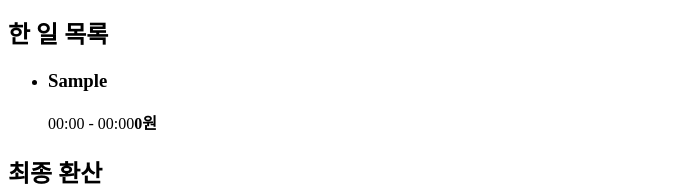
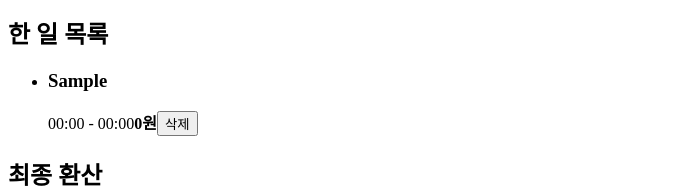
Before and after one commit to YeonsuBaek/how-much-is-your-life, a React (Create React App) app: page / in a window 1280 px wide. Both pictures are taken after typing "Sample" into the empty fields and a click on the button "저장". Shown: the part 234-422 px from the top of the page, without its empty margins (0-681 px from the left). Built offline with nearby package versions, Linux system fonts and the light colour scheme.

Commit message:
(#1) feat: 한 일 목록 삭제 구현

```diff
--- a/src/App.js
+++ b/src/App.js
@@ -37,8 +37,15 @@ const App = () => {
         item.endMinutes
       );
       currentItem['money'] = getMoney(currentItem.time);
+      currentItem['id'] =
+        item.startHours.toString() + item.startMinutes.toString();
       return [currentItem, ...prevItems];
     });
+  };
+
+  const handleDelete = (id) => {
+    const nextItems = finishedItems.filter((item) => item.id !== id);
+    setFinishedItems(nextItems);
   };
 
   return (
@@ -47,7 +54,7 @@ const App = () => {
       <FinishedForm getItem={putItem} />
       {finishedItems.length > 0 && (
         <>
-          <FinishedList finishedItems={finishedItems} />
+          <FinishedList finishedItems={finishedItems} onDelete={handleDelete} />
           <FinishedTotal finishedItems={finishedItems} />
         </>
       )}
--- a/src/components/FinishedItems.js
+++ b/src/components/FinishedItems.js
@@ -1,17 +1,18 @@
 import React from 'react';
 
-const FinishedItems = ({ items }) => {
+const FinishedItems = ({ items, onDelete }) => {
   return (
     <div>
       {items.map((item) => {
         return (
-          <li key={item.startHours}>
+          <li key={item.id}>
             <h3>{item.finished}</h3>
             <span>
               {item.startHours}:{item.startMinutes} - {item.endHours}:
               {item.endMinutes}
             </span>
             <strong>{item.money.toLocaleString()}원</strong>
+            <button onClick={() => onDelete(item.id)}>삭제</button>
           </li>
         );
       })}
--- a/src/components/FinishedList.js
+++ b/src/components/FinishedList.js
@@ -1,12 +1,12 @@
 import React from 'react';
 import FinishedItems from './FinishedItems';
 
-const FinishedList = ({ finishedItems }) => {
+const FinishedList = ({ finishedItems, onDelete }) => {
   return (
     <div>
       <h2>한 일 목록</h2>
       <ul>
-        <FinishedItems items={finishedItems} />
+        <FinishedItems items={finishedItems} onDelete={onDelete} />
       </ul>
     </div>
   );
```
